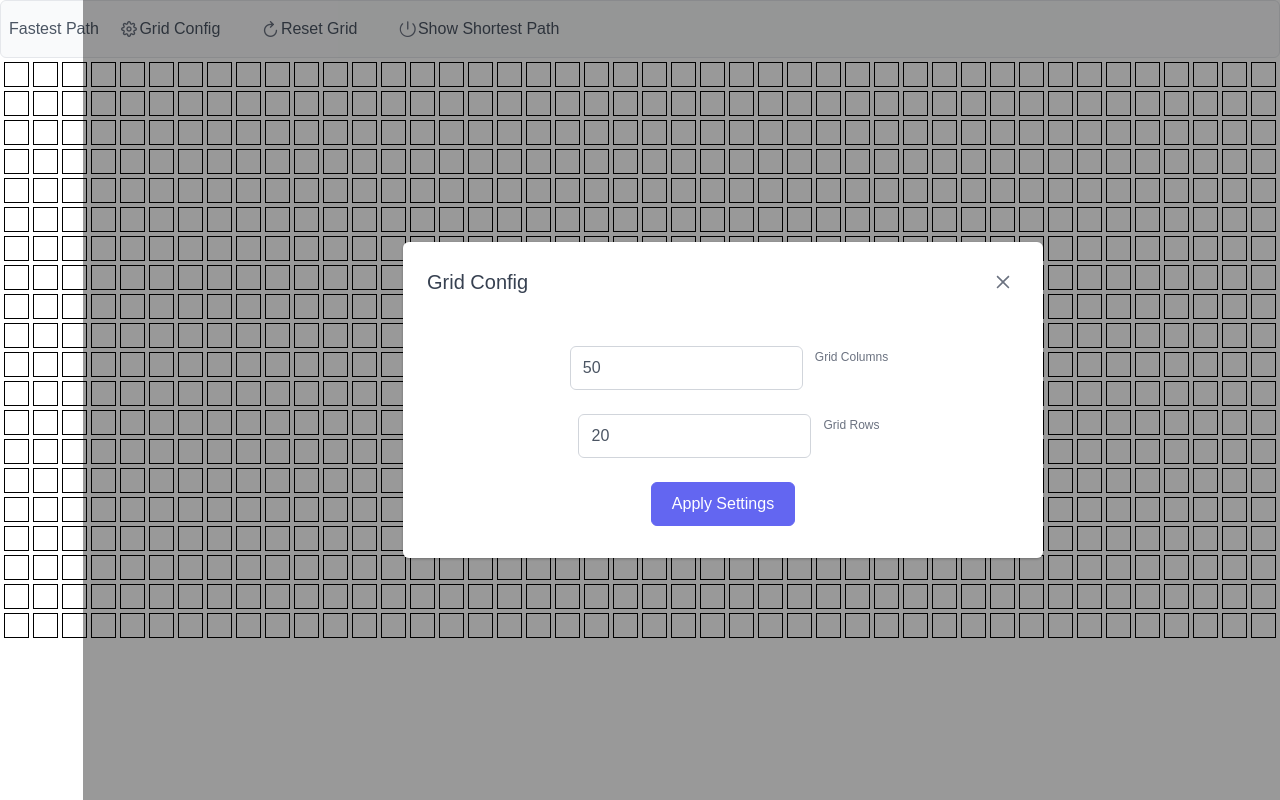
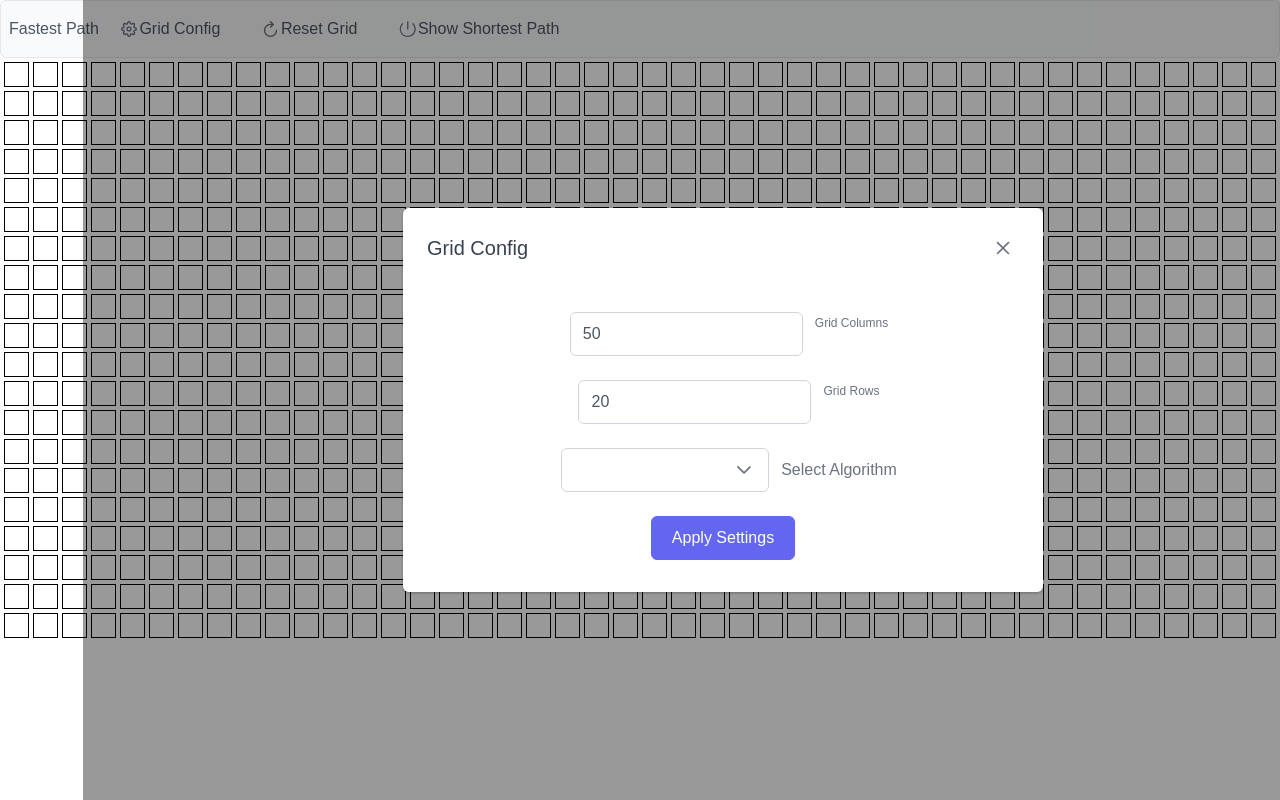
Before and after one commit to Cattudus/Vue-Learning, a Vue app in the folder first-project/firste-projecte/: page / in a window 1280 px wide. Both pictures are taken after a click on the element "Grid Config". Shown: the top 800 px of the page. Built offline with nearby package versions, Linux system fonts and the light colour scheme; a web font is replaced by a local one.

Commit message:
feat: update header and name

```diff
--- a/first-project/firste-projecte/index.html
+++ b/first-project/firste-projecte/index.html
@@ -4,7 +4,7 @@
     <meta charset="UTF-8">
     <link rel="icon" href="/favicon.ico">
     <meta name="viewport" content="width=device-width, initial-scale=1.0">
-    <title>Vite App</title>
+    <title>Petr Procházka - Vue Learning</title>
   </head>
   <body>
     <div id="app"></div>
--- a/first-project/firste-projecte/src/components/Header.vue
+++ b/first-project/firste-projecte/src/components/Header.vue
@@ -13,9 +13,13 @@
       <label for="grid-col">Grid Columns</label>
     </span>
       <span class="p-float-label">
-      <InputNumber id="grid-row" v-model="gridRows" inputId="integeronly"/>
+      <InputNumber id="grid-row" v-model="gridRows" inputId="grid-row"/>
       <label for="grid-row">Grid Rows</label>
     </span>
+      <div class="p-float-label">
+        <Dropdown style="width: 13rem;" v-model="selectedAlgorithm" inputId="dd-algorithms" :options="algorithms"  class="w-full" />
+        <label for="dd-algorithms">Select Algorithm</label>
+      </div>
       <Button @click="setNodes()" label="Apply Settings"></Button>
     </div>
   </Dialog>
@@ -29,6 +33,10 @@ import {getInitialGrid, resetAllClasses, visualizeShortestPath} from "@/composab
 let gridRows = ref(20);
 let gridColumns = ref(50)
 let isDialogVisible = ref(false);
+let selectedAlgorithm = ref()
+
+const algorithms = ['Dijkstra', 'A*']
+
 const items = ref([
   {
     label: 'Grid Config',
--- a/first-project/firste-projecte/src/main.ts
+++ b/first-project/firste-projecte/src/main.ts
@@ -9,6 +9,7 @@ import Button from "primevue/button";
 import InputNumber from "primevue/inputnumber";
 import Dialog from "primevue/dialog";
 import Toast from "primevue/toast";
+import Dropdown from "primevue/dropdown";
 
 export const app = createApp(App)
 app.use(PrimeVue);
@@ -18,4 +19,5 @@ app.component('Menubar' ,Menubar)
     .component('InputNumber', InputNumber)
     .component('Dialog', Dialog)
     .component('Toast', Toast)
+    .component('Dropdown', Dropdown)
 app.mount('#app')
```
